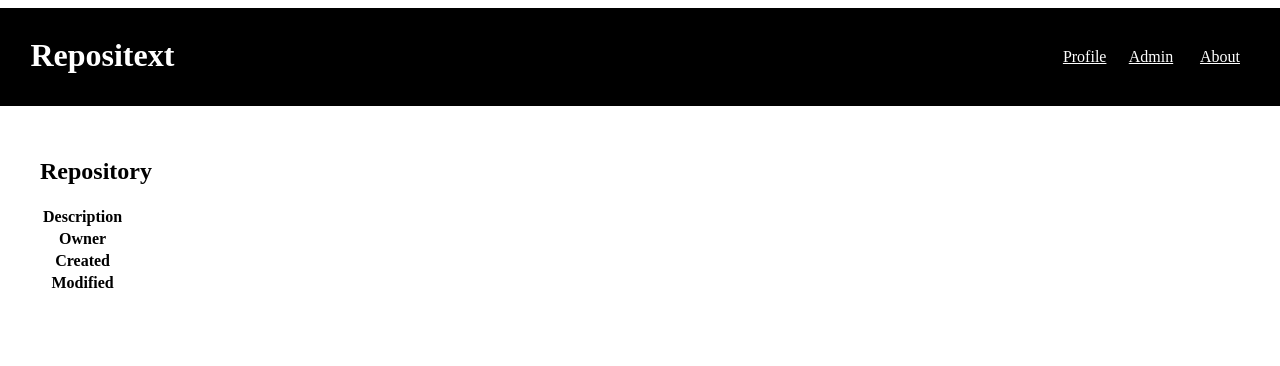
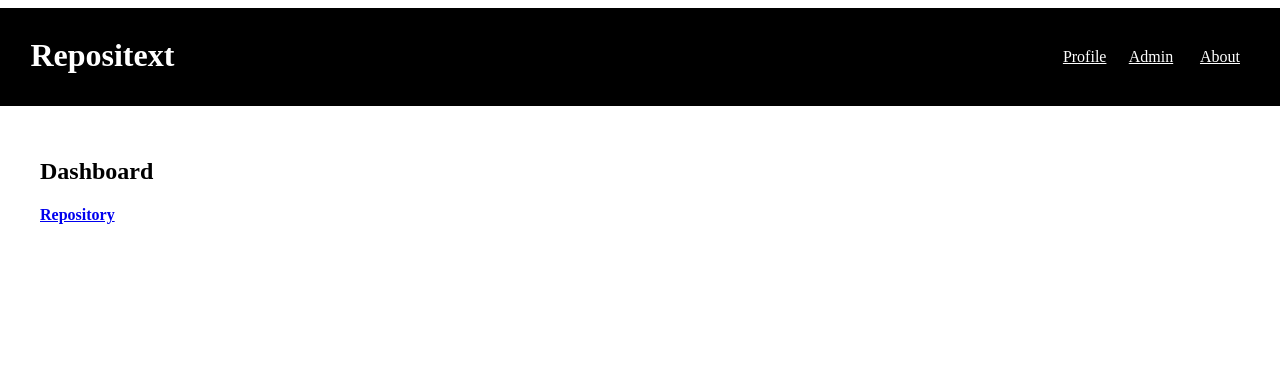
Before and after one commit to vidhibagadia/repositext, a Django app: template apps/docweb/templates/docweb/index.html in a window 1280 px wide. Shown: the top 366 px of the page. Run offline with Django 3.2, Linux system fonts and the light colour scheme; the template is opened without the code that fills it, so the values that code supplies are empty; parts of the project's set-up code (start-up, migrations or seed data) failed here and were passed over.

Commit message:
Add folder navigational links; Modify repository routes to handle -ROOT- name or folder.id as params

```diff
--- a/apps/docweb/templates/docweb/index.html
+++ b/apps/docweb/templates/docweb/index.html
@@ -71,33 +71,15 @@
       <div class="doc-view">
 
         <div class="doc-view-title">
-          <h2>Repository</h2>
+          <h2>Dashboard</h2>
         </div>
 
-        <div class="root-folder">
-          <p>
-            <a href="/docweb/repository/folder/{{ root_folder.id }}/">
-              {{ root_folder.name }}
+        <div class="repository">
+          <h4>
+            <a href="/docweb/repository/folder/-ROOT-/">
+              Repository
             </a>
-          </p>
-          <table>
-            <tr>
-              <th>Description</th>
-              <td>{{ root_folder.description }}</td>
-            </tr>
-            <tr>
-              <th>Owner</th>
-              <td>{{ root_folder.owner }}</td>
-            </tr>
-            <tr>
-              <th>Created</th>
-              <td>{{ root_folder.created }}</td>
-            </tr>
-            <tr>
-              <th>Modified</th>
-              <td>{{ root_folder.modified }}</td>
-            </tr>
-          </table>
+          </h4>
         </div>
       </div>
     </div>
--- a/apps/docweb/urls.py
+++ b/apps/docweb/urls.py
@@ -4,5 +4,6 @@ from .views import IndexView, RepositoryView
 
 urlpatterns = [
     path('', IndexView.as_view()),
+    path('repository/folder/-ROOT-/', RepositoryView.as_view()),
     path('repository/folder/<uuid:folder_id>/', RepositoryView.as_view()),
 ]
```
Also changed, not shown: apps/docweb/templates/docweb/repository.html (+22 -4 lines), apps/docweb/views.py (+5 -2 lines).
